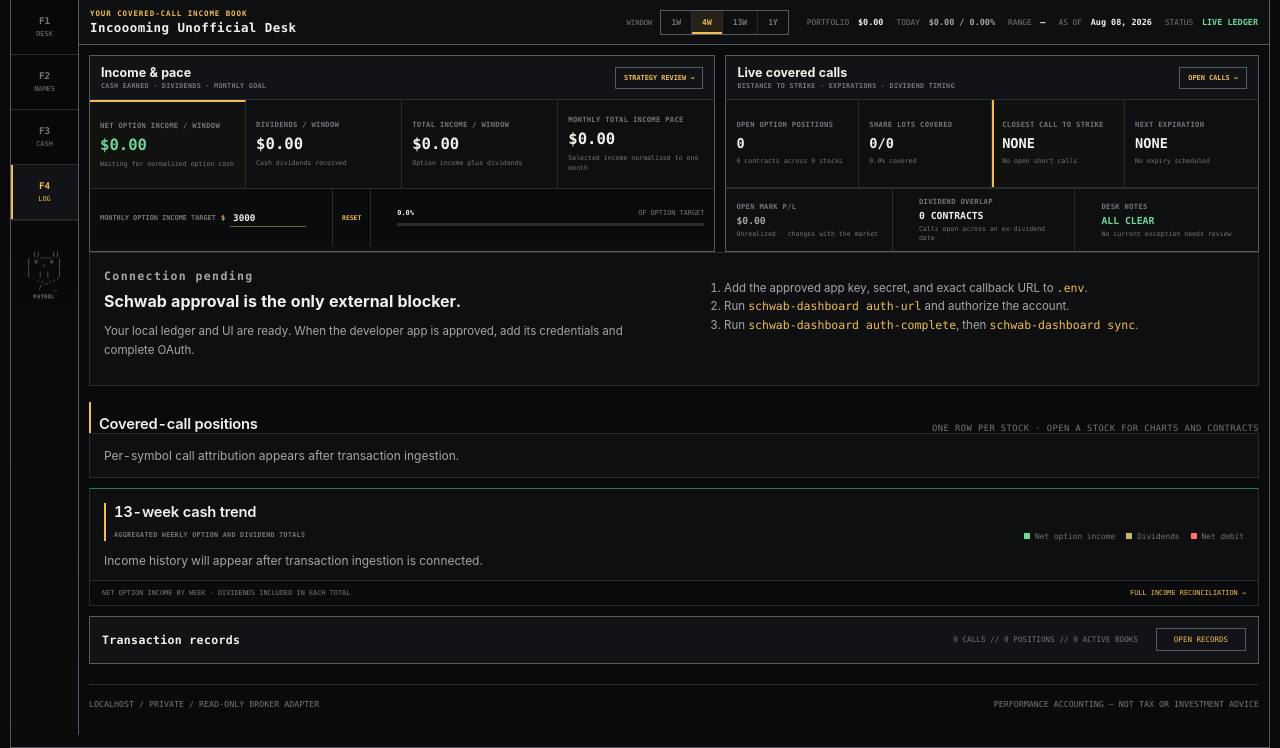
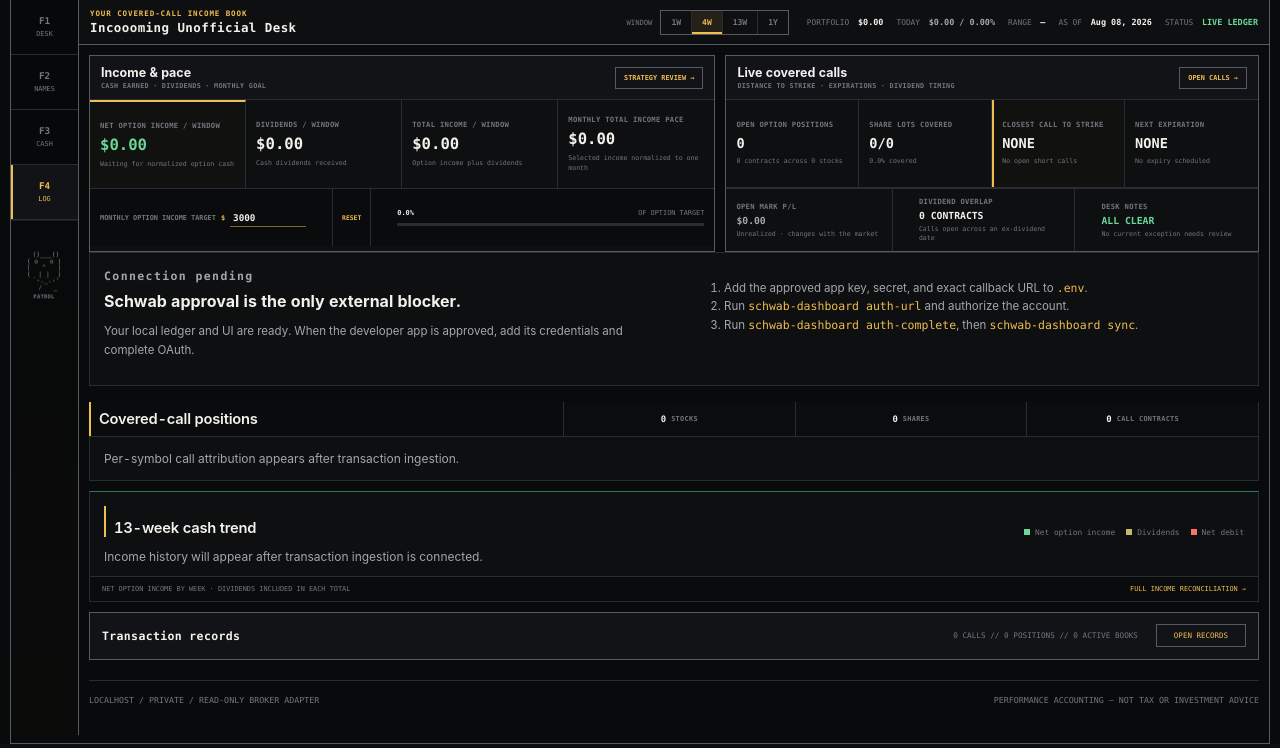
Before and after one commit to ehwwpk/incoooming-unofficial-desk, a FastAPI app: page / in a window 1280 px wide. Shown: the part 57-805 px from the top of the page. Run offline with FastAPI, Linux system fonts and the light colour scheme.

Commit message:
Refine positions section hierarchy

```diff
--- a/src/schwab_dashboard/web/static/app.css
+++ b/src/schwab_dashboard/web/static/app.css
@@ -3,7 +3,7 @@
 @import url("./alerts.css?v=15");
 @import url("./performance.css?v=24");
 @import url("./dashboard.css?v=24");
-@import url("./desk-overview.css?v=3");
+@import url("./desk-overview.css?v=4");
 
 @media (max-width: 1240px) {
   .portfolio-console { grid-template-columns: repeat(3, 1fr); }
--- a/src/schwab_dashboard/web/static/desk-overview.css
+++ b/src/schwab_dashboard/web/static/desk-overview.css
@@ -46,7 +46,11 @@
 .live-book-footer > button:hover, .live-book-footer > button:focus-visible { background: #18150d; outline: 1px solid var(--gold); outline-offset: -1px; }
 .all-clear b { color: var(--green); }
 
-.section-instruction { color: var(--subtle); font: .43rem var(--mono); }
+.position-section-heading { display: grid; min-height: 34px !important; grid-template-columns: minmax(240px, .8fr) minmax(420px, 1.2fr); align-items: stretch; gap: 0; padding-left: 10px; background: #090b0d; }
+.position-section-heading h2 { display: flex; align-items: center; padding-right: 14px; }
+.position-book-summary { display: grid; min-height: 34px; grid-template-columns: repeat(3, minmax(0, 1fr)); border-left: 1px solid var(--line); background: #0a0c0e; }
+.position-book-summary span { display: flex; align-items: center; justify-content: center; gap: 5px; padding: 5px 11px; border-right: 1px solid var(--line); color: var(--subtle); font: 650 .43rem var(--mono); letter-spacing: .045em; white-space: nowrap; }
+.position-book-summary b { color: var(--text); font: 750 .56rem var(--mono); letter-spacing: 0; }
 .underlying-grid { gap: 6px; }
 .position-book { overflow: clip; }
 .position-book::after { top: 7px; font-size: 3rem; }
@@ -95,6 +99,10 @@
 }
 
 @media (max-width: 720px) {
+  .position-section-heading { grid-template-columns: 1fr; }
+  .position-section-heading h2 { min-height: 34px; }
+  .position-book-summary { width: 100%; border-top: 1px solid var(--line); border-left: 0; }
+  .position-book-summary span { justify-content: center; padding-inline: 5px; }
   .pulse-income-grid { grid-template-columns: repeat(2, minmax(0, 1fr)); }
   .pulse-income-grid > div:nth-child(2) { border-right: 0; }
   .pulse-income-grid > div:nth-child(-n + 2) { border-bottom: 1px solid var(--line); }
@@ -105,7 +113,6 @@
   .position-book > summary .position-identity, .position-book > summary .position-open-control { border-top: 0; }
   .position-book > summary > div:nth-child(2n) { border-right: 0; }
   .position-open-control { border-left: 0; }
-  .section-instruction { display: none; }
   .live-book-grid { grid-template-columns: repeat(2, minmax(0, 1fr)); }
   .live-book-grid > div:nth-child(2n) { border-right: 0; }
   .live-book-footer { grid-template-columns: 1fr; }
--- a/src/schwab_dashboard/web/templates/dashboard.html
+++ b/src/schwab_dashboard/web/templates/dashboard.html
@@ -5,7 +5,7 @@
     <meta name="viewport" content="width=device-width, initial-scale=1">
     <meta name="color-scheme" content="dark">
     <title>Incoooming Unofficial Desk · Options Income</title>
-    <link rel="stylesheet" href="{{ url_for('static', path='/app.css') }}?v=43">
+    <link rel="stylesheet" href="{{ url_for('static', path='/app.css') }}?v=44">
     <link rel="stylesheet" href="{{ url_for('static', path='/workspaces.css') }}?v=2">
   </head>
   <body data-workspace-key="desk" data-workspace-context='{"account":"{{ snapshot.accounts[0].account_mask if snapshot.accounts else "---" }}","symbol":"ALL","asOf":"{{ snapshot.as_of.date().isoformat() }}"}'>
--- a/src/schwab_dashboard/web/templates/partials/_income.html
+++ b/src/schwab_dashboard/web/templates/partials/_income.html
@@ -2,7 +2,6 @@
   <div class="section-heading terminal-heading">
     <div>
       <h2>13-week cash trend</h2>
-      <small class="section-context">AGGREGATED WEEKLY OPTION AND DIVIDEND TOTALS</small>
     </div>
     <div class="legend" aria-label="Chart legend">
       <span><i class="option-key"></i>Net option income</span>
--- a/src/schwab_dashboard/web/templates/partials/_underlyings.html
+++ b/src/schwab_dashboard/web/templates/partials/_underlyings.html
@@ -1,7 +1,14 @@
 <section class="section-block" id="underlyings">
-  <div class="section-heading terminal-heading">
-    <div><h2>Covered-call positions</h2></div>
-    <span class="section-instruction">ONE ROW PER STOCK · OPEN A STOCK FOR CHARTS AND CONTRACTS</span>
+  <div class="section-heading terminal-heading position-section-heading">
+    <h2>Covered-call positions</h2>
+    <div
+      class="position-book-summary"
+      aria-label="{{ snapshot.underlyings | length }} stocks, {{ snapshot.covered_calls.total_shares }} shares, {{ snapshot.covered_calls.active_contracts }} open call contracts"
+    >
+      <span><b>{{ snapshot.underlyings | length }}</b> STOCKS</span>
+      <span><b>{{ snapshot.covered_calls.total_shares | number(0) }}</b> SHARES</span>
+      <span><b>{{ snapshot.covered_calls.active_contracts }}</b> CALL CONTRACTS</span>
+    </div>
   </div>
   {% if snapshot.underlyings %}
   <div class="underlying-grid">
```
Also changed, not shown: tests/integration/test_migrations_and_api.py (+6 -2 lines).
